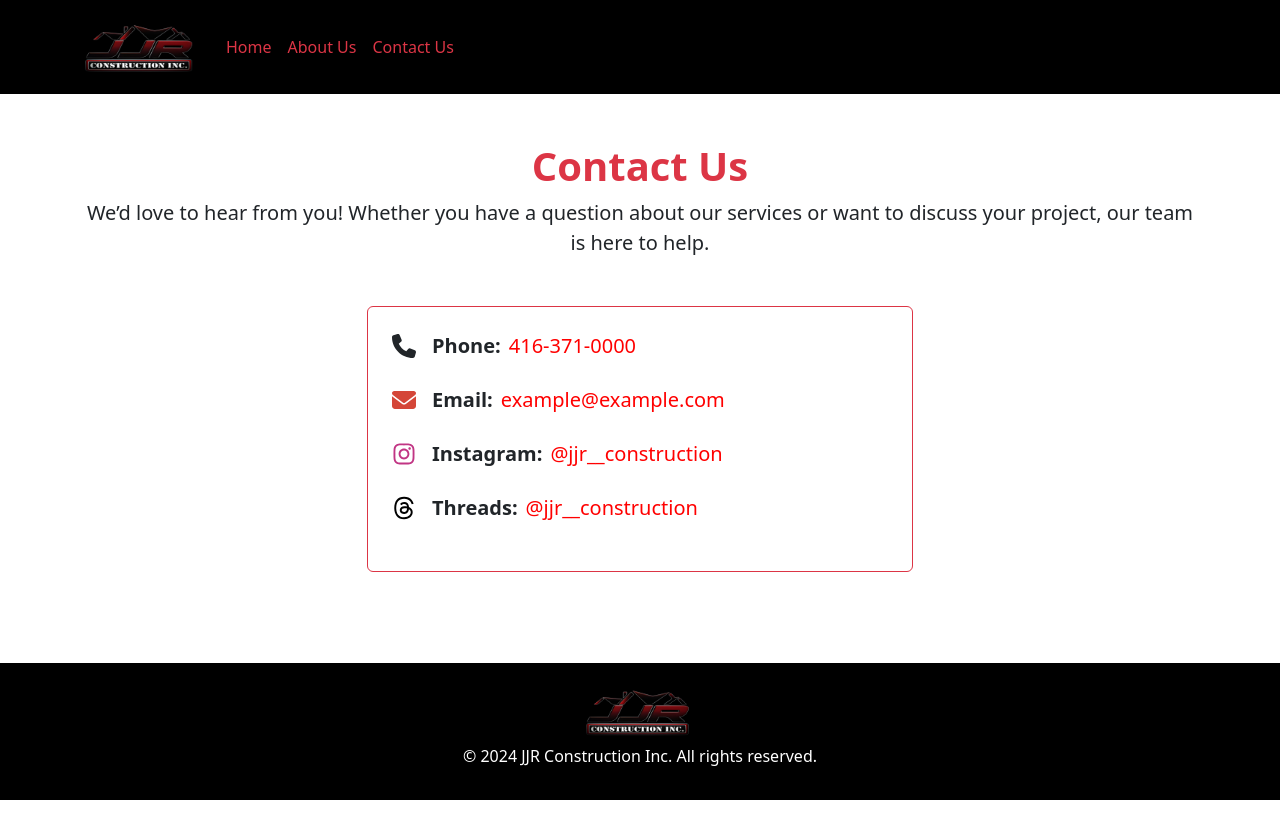
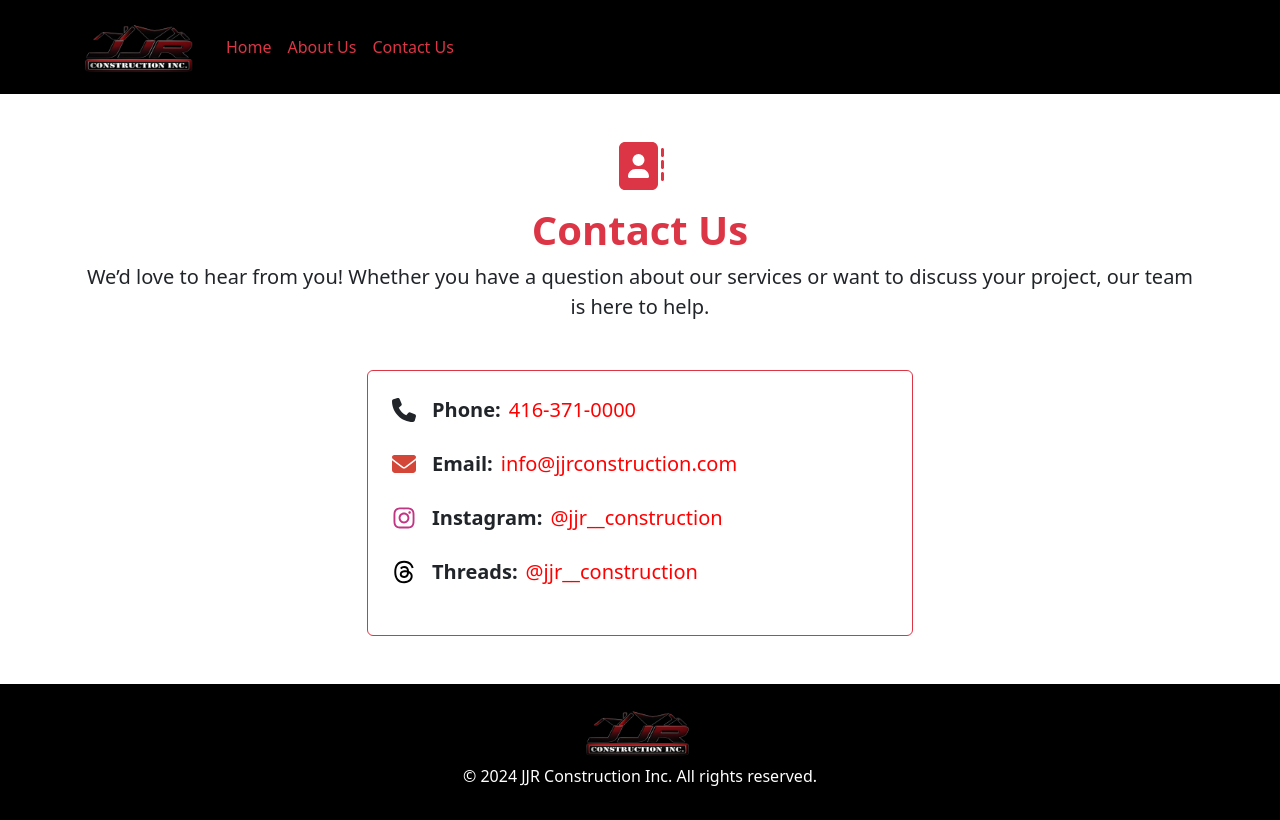
Before and after one commit to Gaurav3023/JJR, a React (Create React App) app: page /contact in a window 1280 px wide. Built offline with nearby package versions, Linux system fonts and the light colour scheme.

Commit message:
Update Contact.js

```diff
--- a/src/components/Contact.js
+++ b/src/components/Contact.js
@@ -1,10 +1,12 @@
 import React from 'react';
-import { FaPhone, FaEnvelope, FaInstagram, FaThreads } from 'react-icons/fa6';
+import { FaPhone, FaEnvelope, FaInstagram, FaThreads, FaAddressBook } from 'react-icons/fa6';
 
 const Contact = () => {
   return (
     <div className="container py-5">
       <div className="text-center mb-5">
+      <FaAddressBook className="mb-3 text-danger" style={{ fontSize: '3rem' }} /> {/* Add FaAddressBook icon */}
+
         <h1 className="text-danger"><strong>Contact Us</strong></h1>
         <p className="lead">
           We’d love to hear from you! Whether you have a question about our services or want to discuss your project, our team is here to help.
@@ -22,7 +24,7 @@ const Contact = () => {
               <li className="mb-4 d-flex align-items-center">
                 <FaEnvelope className="me-3" style={{ fontSize: '1.5rem', color: '#D44638' }} />
                 <span className="fs-5"><strong>Email:</strong></span>
-                <a href="mailto:example@example.com" className="ms-2 fs-5 text-decoration-none" style={{ color: '#FF0000' }}>example@example.com</a>
+                <a href="mailto:info@jjrconstruction.com" className="ms-2 fs-5 text-decoration-none" style={{ color: '#FF0000' }}>info@jjrconstruction.com</a>
               </li>
               <li className="mb-4 d-flex align-items-center">
                 <FaInstagram className="me-3" style={{ fontSize: '1.5rem', color: '#C13584' }} />
```
